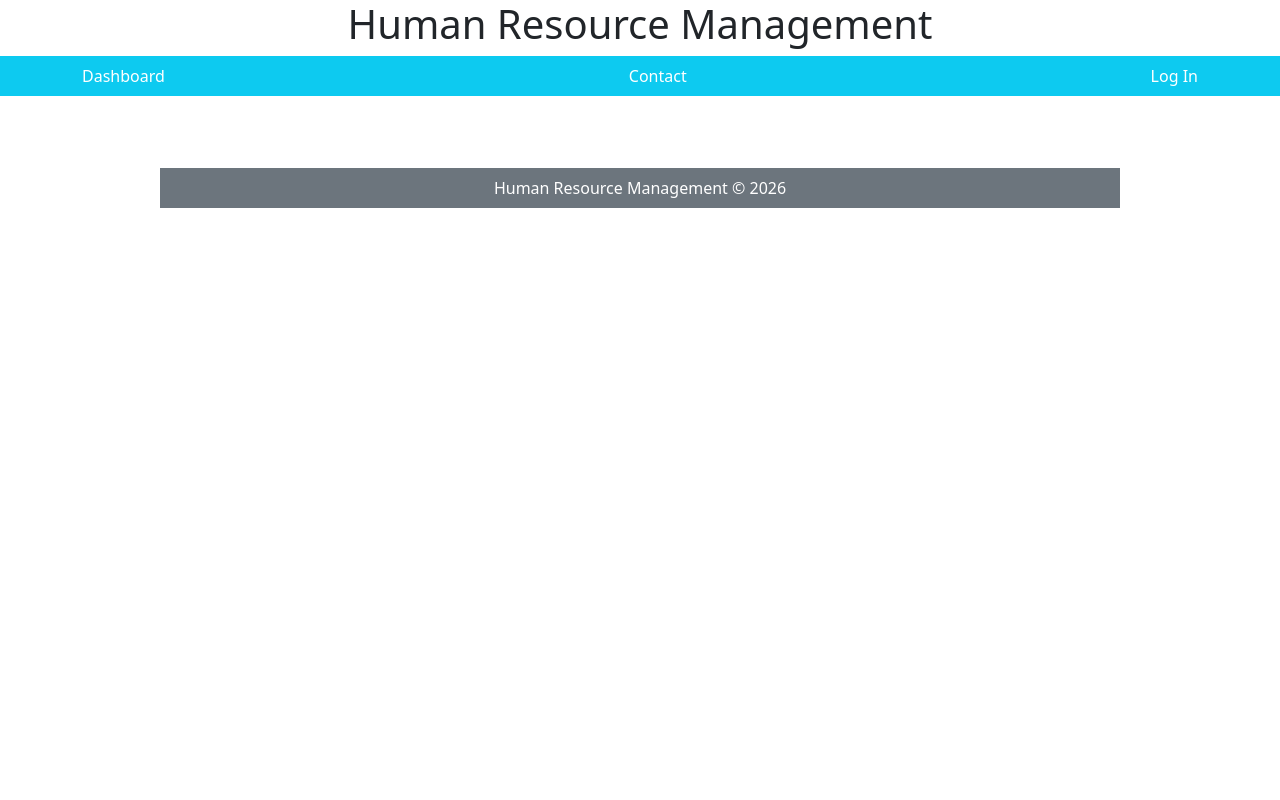
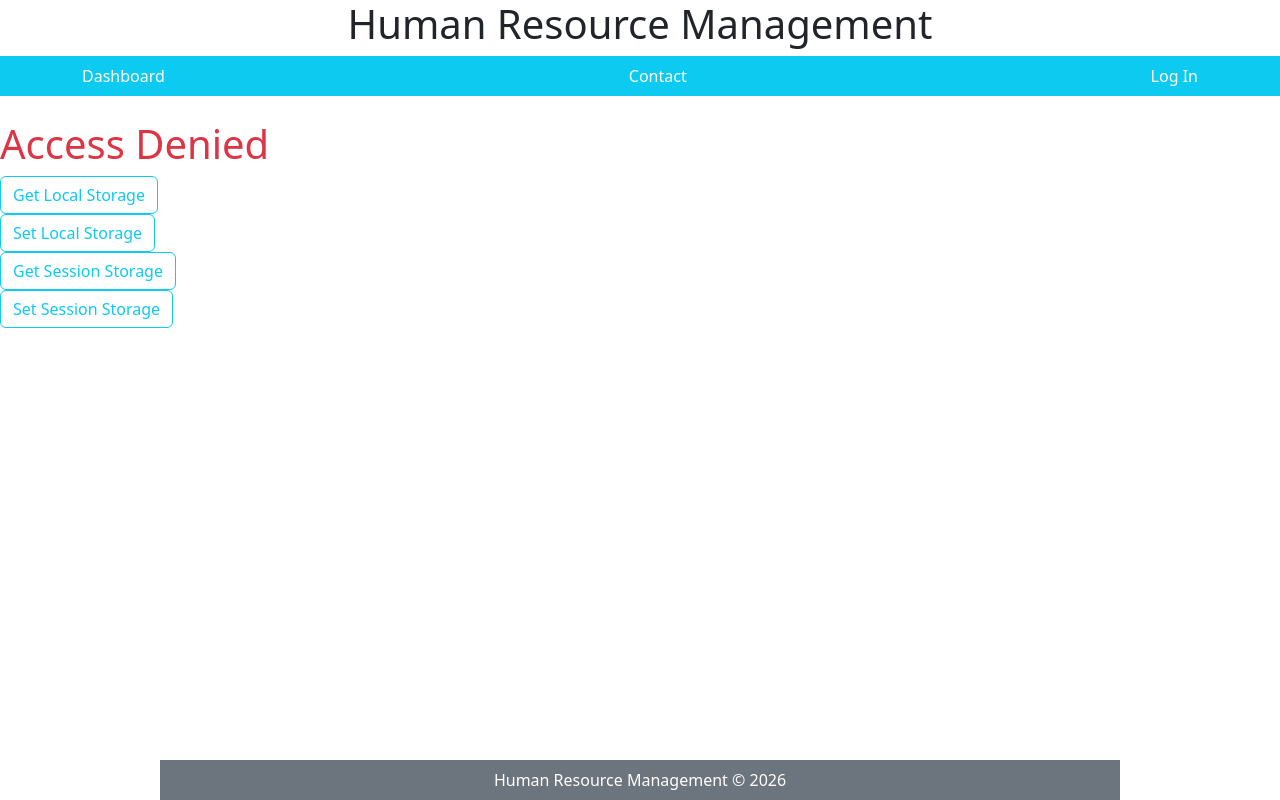
Before and after one commit to Pradyumna1218/hrm, an Angular app: page /denied in a window 1280 px wide. Before the commit this address led to /. Built offline with nearby package versions, Linux system fonts and the light colour scheme.

Commit message:
guards-browserStorage-environments

```diff
--- a/angular.json
+++ b/angular.json
@@ -29,10 +29,7 @@
                 "input": "public"
               }
             ],
-            "styles": [
-              "src/styles.scss",
-              "node_modules/bootstrap/dist/css/bootstrap.min.css"
-            ]
+            "styles": ["src/styles.scss", "node_modules/bootstrap/dist/css/bootstrap.min.css"]
           },
           "configurations": {
             "production": {
@@ -53,7 +50,13 @@
             "development": {
               "optimization": false,
               "extractLicenses": false,
-              "sourceMap": true
+              "sourceMap": true,
+              "fileReplacements": [
+                {
+                  "replace": "src/environments/environment.ts",
+                  "with": "src/environments/environment.development.ts"
+                }
+              ]
             }
           },
           "defaultConfiguration": "production"
--- a/src/app/app.html
+++ b/src/app/app.html
@@ -1,3 +1,5 @@
+<div class="d-flex flex-column min-vh-100">
+
     <h1 class="text-center">
         Human Resource Management
     </h1>
@@ -24,10 +26,12 @@
 
     <br>
 
-<div class="mb-6">
+    <div class="flex-grow-1">
         <router-outlet></router-outlet>
     </div>
 
     <footer class="container w-75 bg-secondary text-white text-center p-2 mt-5">
         Human Resource Management © 2026
     </footer>
+
+</div>
--- a/src/app/app.routes.ts
+++ b/src/app/app.routes.ts
@@ -1,8 +1,5 @@
 import { Routes } from '@angular/router';
-import { Home } from './home/home';
-import { About } from './about/about';
-import { Contact } from './contact/contact';
-import { Login } from './login/login';
+import { authGuard, contactGuard } from './guards/common-guard';
 
 export const routes: Routes = [
     // {
@@ -25,10 +22,16 @@ export const routes: Routes = [
     },
     {
         path: 'contact',
-        component: Contact
+        loadComponent: () => import('./contact/contact').then(m => m.Contact),
+        canActivate: [authGuard, contactGuard]
     },
     {
         path: 'login',
-        component: Login
+        loadComponent: () => import('./login/login').then(m => m.Login),
+    },
+    {
+        path: 'denied',
+        loadComponent: () => import('./denied/denied').then(m=>m.Denied)
     }
+
 ];
--- /dev/null
+++ b/src/app/denied/denied.html
@@ -0,0 +1,10 @@
+<h1 class = 'text-danger'>Access Denied</h1>
+
+<button (click) = 'getLocalStorage()' class ="btn btn-outline-info">Get Local Storage</button>
+<br>
+<button (click) = 'setLocalStorage()' class ="btn btn-outline-info">Set Local Storage</button>
+<br>
+<button (click) = 'getSessionStorage()' class ="btn btn-outline-info">Get Session Storage</button>
+<br>
+<button (click) = 'setSessionStorage()' class ="btn btn-outline-info">Set Session Storage</button>
+<br>
--- /dev/null
+++ b/src/app/denied/denied.ts
@@ -0,0 +1,29 @@
+import { Component } from '@angular/core';
+
+@Component({
+  imports: [],
+  selector: 'app-denied',
+  styleUrl: './denied.scss',
+  templateUrl: './denied.html',
+})
+
+// Local storage do in service mostly. We did this here becuse denied was already created
+export class Denied {
+  getLocalStorage(){
+    console.log(localStorage.getItem('userDetail'));
+  }
+  setLocalStorage(){
+    localStorage.setItem('userDetail', JSON.stringify({
+            id: '1123',
+            name: 'Pradyumna'
+        }));
+  }
+  getSessionStorage(){
+    console.log((sessionStorage.getItem('userId')))
+
+  }
+  setSessionStorage(){
+    sessionStorage.setItem('userId', '1123')
+
+  }
+}
--- /dev/null
+++ b/src/app/guards/common-guard.ts
@@ -0,0 +1,20 @@
+import { CanActivateFn, Router } from '@angular/router';
+import { ApiService } from '../services/api.service';
+import { inject } from '@angular/core';
+
+export const authGuard: CanActivateFn = (route, state) => {
+
+  return true;
+};
+
+export const contactGuard: CanActivateFn = (route, state) => {
+  const apiService = inject(ApiService)
+  const router = inject(Router)
+
+  if(apiService.isContactAllowed()){
+    return true
+  }
+  router.navigate(['/denied'])
+  return false;
+
+};
--- a/src/app/services/api.service.ts
+++ b/src/app/services/api.service.ts
@@ -23,4 +23,8 @@ export class ApiService {
         const url = this.baseUrl + `/products/${productId}`
         return this.httpClient.get(url, {headers:this.headers })
     }
+
+    isContactAllowed(){
+        return 5 != 5
+    }
 }
--- /dev/null
+++ b/src/environments/environment.development.ts
@@ -0,0 +1,3 @@
+export const environment = {
+    baseURL: 'https://dummyjson.com'
+};
--- /dev/null
+++ b/src/environments/environment.ts
@@ -0,0 +1,3 @@
+export const environment = {
+    baseURL: 'https://dummyjson-prod.com'
+};
```
Also changed, not shown: src/app/denied/denied.scss (added), 2 other files (tests, documents, lock files or other folders). Lines whose indentation alone changed are shown as unchanged.
